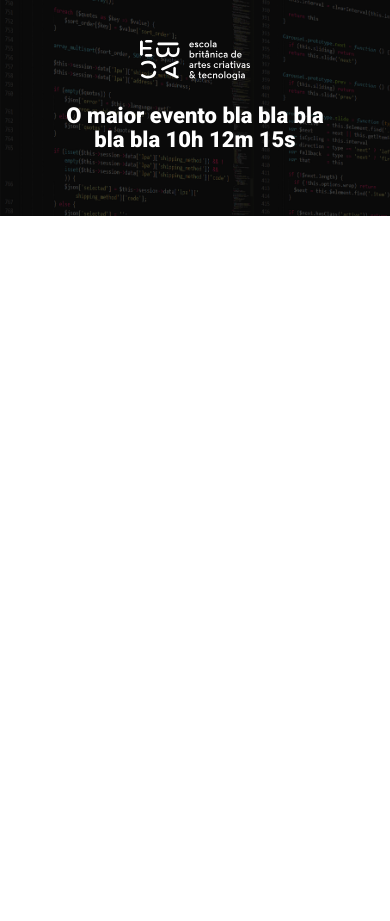
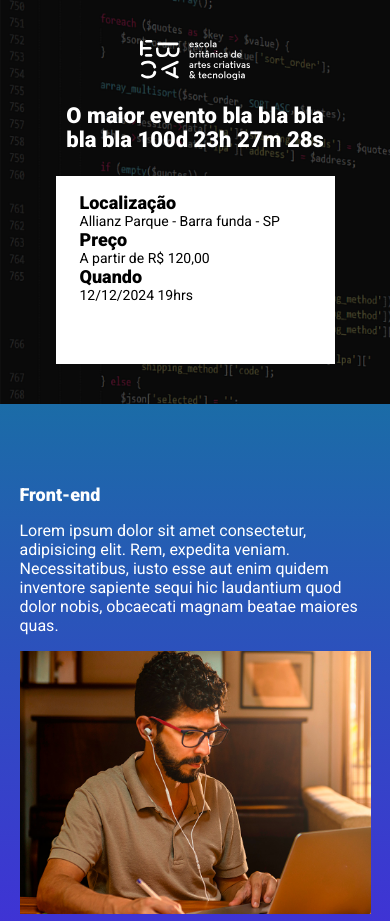
Before and after one commit to petersonpcs/geek_talks, a website built with Parcel: page src/index.html in a window 390 px wide. Shown: the top 921 px of the page. Before the commit the page ends 844 px from the top, so only its background shows below. Built offline with nearby package versions, Linux system fonts and the light colour scheme.

Commit message:
criando a contagem regressiva

```diff
--- a/package.json
+++ b/package.json
@@ -2,9 +2,9 @@
   "name": "module_22",
   "version": "1.0.0",
   "description": "",
-  "main": "index.js",
   "scripts": {
     "dev": "parcel src/index.html src/styles/main.scss src/scripts/main.js",
+    "build": "parcel build src/index.html",
     "test": "echo \"Error: no test specified\" && exit 1"
   },
   "keywords": [],
--- a/src/index.html
+++ b/src/index.html
@@ -7,18 +7,89 @@
      <link rel="preconnect" href="https://fonts.googleapis.com">
      <link rel="preconnect" href="https://fonts.gstatic.com" crossorigin>
      <link href="https://fonts.googleapis.com/css2?family=Roboto:wght@400;900&display=swap" rel="stylesheet">     <link rel="stylesheet" href="styles/main.scss">
+     <link rel="stylesheet" href="https://unpkg.com/aos@next/dist/aos.css" />
 </head>
+
 <body>
      <header class="hero">
           <div class="container">
                <img class="hero__logo" src="./images/ebac_logo.svg" alt="EBAC">
           <p class="hero__text">
-               O maior evento bla bla bla bla bla 10h 12m 15s
+               O maior evento bla bla bla bla bla <span id="contador"></span>
           </p>
+          <div class="infos-bar">
+               <ul class="infos-bar__infos">
+                    <li class="infos-bar__infos__item">
+                         <b>Localização</b>
+                         Allianz Parque - Barra funda - SP
+                    </li>
+                    <li class="infos-bar__infos__item">
+                         <b>Preço</b>
+                         A partir de R$ 120,00
+                    </li>
+                    <li class="infos-bar__infos__item">
+                         <b>Quando</b>
+                         12/12/2024 19hrs
+                    </li>
+               </ul>
+
+               <a href="#" class="button button--primary">
+                    Garanta sua vaga
+               </a>
+          </div>
           </div>
 
      </header>
 
+     <section class="event event--frontend" >
+          <div class="container" data-aos="fade-right">
+               <div class="event__details">
+                    <h2 class="event__details__title">Front-end</h2>
+                    <p class="event__details__descripton">
+                         Lorem ipsum dolor sit amet consectetur, adipisicing elit. Rem, expedita veniam. Necessitatibus, iusto esse aut enim quidem inventore sapiente sequi hic laudantium quod dolor nobis, obcaecati magnam beatae maiores quas.
+                    </p>
+               </div>
+               <img class="event__image" src="./images/frontend.png" alt="Front end">
+          </div>
+     </section>
+
+     <section class="event event--ui-ux event--image-left" >
+          <div class="container" data-aos="fade-left">
+               <div class="event__details">
+                    <h2 class="event__details__title">UI-UX</h2>
+                    <p class="event__details__descripton">
+                         Lorem ipsum dolor sit amet consectetur, adipisicing elit. Rem, expedita veniam. Necessitatibus, iusto esse aut enim quidem inventore sapiente sequi hic laudantium quod dolor nobis, obcaecati magnam beatae maiores quas.
+                    </p>
+               </div>
+               <img class="event__image" src="./images/frontend.png" alt="Front end">
+          </div>
+     </section>
+
+     <section class="event event--data-science">
+          <div class="container" data-aos="fade-right">
+               <div class="event__details">
+                    <h2 class="event__details__title">Data Science</h2>
+                    <p class="event__details__descripton">
+                         Lorem ipsum dolor sit amet consectetur, adipisicing elit. Rem, expedita veniam. Necessitatibus, iusto esse aut enim quidem inventore sapiente sequi hic laudantium quod dolor nobis, obcaecati magnam beatae maiores quas.
+                    </p>
+               </div>
+               <img class="event__image" src="./images/frontend.png" alt="Front end">
+          </div>
+     </section>
+
+     <section class="event event--backend event--image-left">
+          <div class="container" data-aos="fade-left">
+               <div class="event__details">
+                    <h2 class="event__details__title">Backend</h2>
+                    <p class="event__details__descripton">
+                         Lorem ipsum dolor sit amet consectetur, adipisicing elit. Rem, expedita veniam. Necessitatibus, iusto esse aut enim quidem inventore sapiente sequi hic laudantium quod dolor nobis, obcaecati magnam beatae maiores quas.
+                    </p>
+               </div>
+               <img class="event__image" src="./images/frontend.png" alt="Front end">
+          </div>
+     </section>
+
+     <script src="https://unpkg.com/aos@next/dist/aos.js"></script>
      <script src="scripts/main.js"></script>
 </body>
 </html>
--- a/src/scripts/main.js
+++ b/src/scripts/main.js
@@ -0,0 +1,28 @@
+AOS.init();
+
+const dataDoEvento = new Date("Dec 12, 2024 19:00:00");
+const timeStampDoEvento = dataDoEvento.getTime();
+
+const contaAsHoras = setInterval(function() {
+     const agora = new Date();
+     const timeStampAtual = agora.getTime();
+
+     const distanciaAteOEvento = timeStampDoEvento - timeStampAtual;
+
+     const diasEmMs = 1000 * 60 * 60 * 24;
+     const horasEmMs = 1000 * 60 * 60;
+     const minutosEmMs = 1000 * 60;
+
+     const diasAteOEvento =  Math.floor(distanciaAteOEvento / diasEmMs);
+     const horasAteOEvento = Math.floor((distanciaAteOEvento % diasEmMs) / horasEmMs);
+     const minutosAteOEvento = Math.floor((distanciaAteOEvento % horasEmMs) / minutosEmMs);
+     const segundosAteOEvento = Math.floor((distanciaAteOEvento % minutosEmMs) / 1000);
+
+     document.getElementById('contador').innerHTML = `${diasAteOEvento}d ${horasAteOEvento}h ${minutosAteOEvento}m ${segundosAteOEvento}s`;
+
+     if (distanciaAteOEvento < 0) {
+          clearInterval(contaAsHoras);
+          document.getElementById('contador').innerHTML = 'Evento Expirado';
+     }
+
+}, 1000);
--- /dev/null
+++ b/src/styles/_event.scss
@@ -0,0 +1,65 @@
+@use 'variables';
+
+.event {
+     padding: 80px 0;
+
+     &--frontend {
+          background-image: linear-gradient(variables.$blue1,variables.$blue2);
+     }
+
+     &--ui-ux {
+          background-image: linear-gradient(variables.$blue2,variables.$pink);
+     }
+
+     &--data-science {
+          background-image: linear-gradient(variables.$pink,variables.$yellow);
+     }
+
+     &--backend {
+          background-image: linear-gradient(variables.$yellow,variables.$pink);
+     }
+
+     &--image-left {
+          .container {
+               flex-direction: row-reverse;
+          }
+     }
+
+     .container {
+          display: flex;
+          gap: 40px;
+     }
+
+     &__image {
+          max-width: 360px;
+     }
+
+     &__details {
+          &__title {
+               font-size: 18px;
+               font-weight: bold;
+               margin-bottom: 16px;
+               margin-bottom: 16px;
+          }
+
+          &__description {
+               font-size: 16px;
+               line-height: 22px;
+          }
+     }
+
+@media (max-width: 640px) {
+     .container {
+          display: block;
+     }
+
+     &__image {
+          width: 100%;
+     }
+
+     &__details {
+          margin-right: 0;
+          margin-bottom: 16px;
+     }
+}
+}
--- a/src/styles/_hero.scss
+++ b/src/styles/_hero.scss
@@ -1,3 +1,5 @@
+@use 'variables';
+
 .hero {
      padding-top: 64px;
      padding-bottom: 100px;
@@ -16,7 +18,7 @@
           left: 0;
           width: 100%;
           height: 100%;
-          background-color: #000;
+          background-color: variables.$secondaryTextColor;
           content: '';
           opacity: 0.65;
      }
--- /dev/null
+++ b/src/styles/_variables.scss
@@ -0,0 +1,9 @@
+$textColor: #fff;
+$secondaryTextColor: #000;
+
+$blue1: #1b6ca7;
+$blue2: #442bdb;
+$pink: #89223b;
+$yellow: #9c791d;
+
+$purple: #4f2ac3;
--- /dev/null
+++ b/src/styles/components/_buttons.scss
@@ -0,0 +1,26 @@
+@use '../variables';
+
+.button {
+     padding: 12px;
+     font-size: 18px;
+     font-weight: bold;
+     text-decoration: none;
+     text-align: center;
+     white-space: nowrap;
+
+     *--primary {
+          color: #fff;
+          background-color: variables.$purple;
+     }
+
+     @media (max-width: 640px) {
+          display: flex;
+          width: 100%;
+          align-items: center;
+     }
+
+     @media (max-width: 1024px){
+          display: flex;
+          align-items: center;
+     }
+}
--- /dev/null
+++ b/src/styles/components/_infos_bar.scss
@@ -0,0 +1,42 @@
+@use '../variables';
+
+.infos-bar {
+     padding: 16px 24px;
+     background-color: variables.$textColor;
+     display: flex;
+     justify-content: space-between;
+
+     &__infos {
+          display: flex;
+          gap: 40px;
+
+          &__item {
+               font-size: 14px;
+               color: variables.$secondaryTextColor;
+
+               b {
+                    color: variables.$secondaryTextColor;
+                    font-size: 18px;
+                    display: block;
+               }
+          }
+     }
+
+     @media (max-width : 640px) {
+          display: block;
+
+          &__infos {
+               display: block;
+
+               *__item {
+                    margin-bottom: 24px;
+               }
+          }
+     }
+
+     @media (max-width: 1024px) {
+          &__infos {
+               gap: 16px;
+          }
+     }
+}
--- a/src/styles/main.scss
+++ b/src/styles/main.scss
@@ -1,11 +1,16 @@
 @use 'hero';
+@use 'components/infos_bar.scss';
+@use 'components/buttons';
+@use 'event';
+@use 'variables';
 
 * {
      margin: 0;
      padding: 0;
      box-sizing: border-box;
      font-family: Roboto, sans-serif;
-     color: #fff;
+     color: variables.$textColor;
+     list-style: none;
 }
 
 .container {
```
